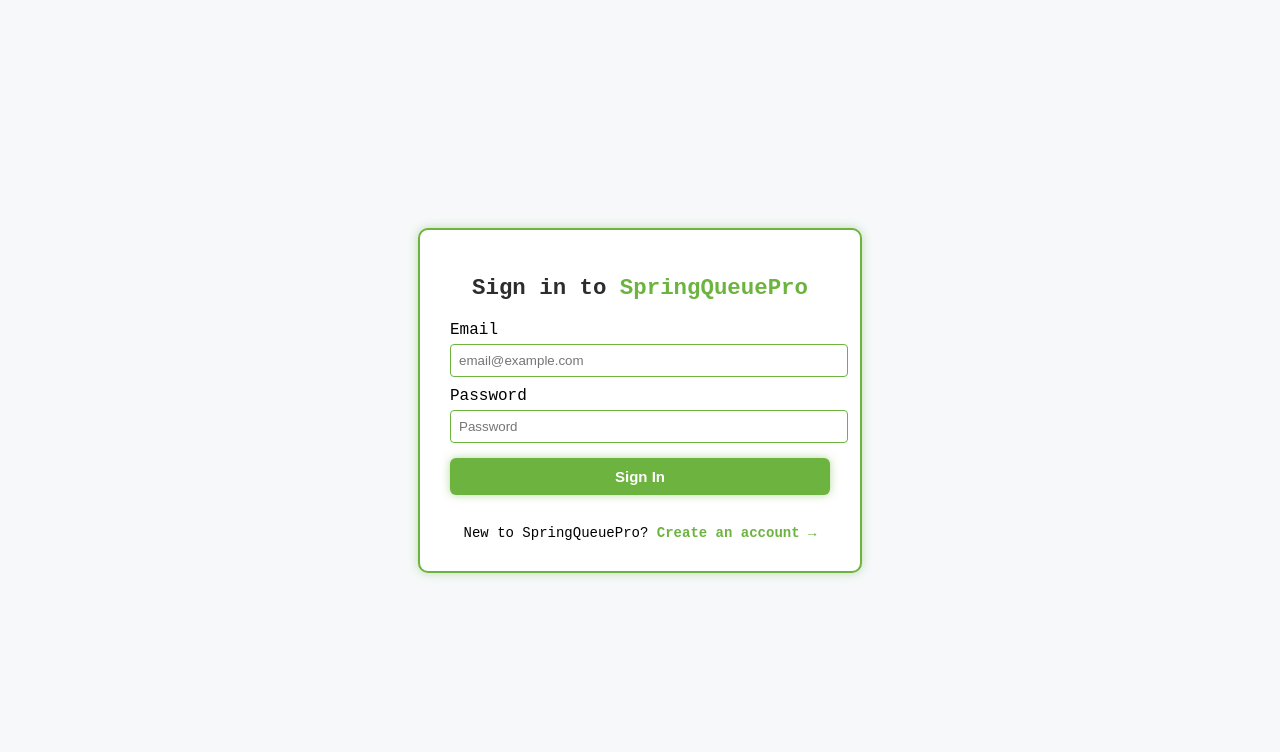
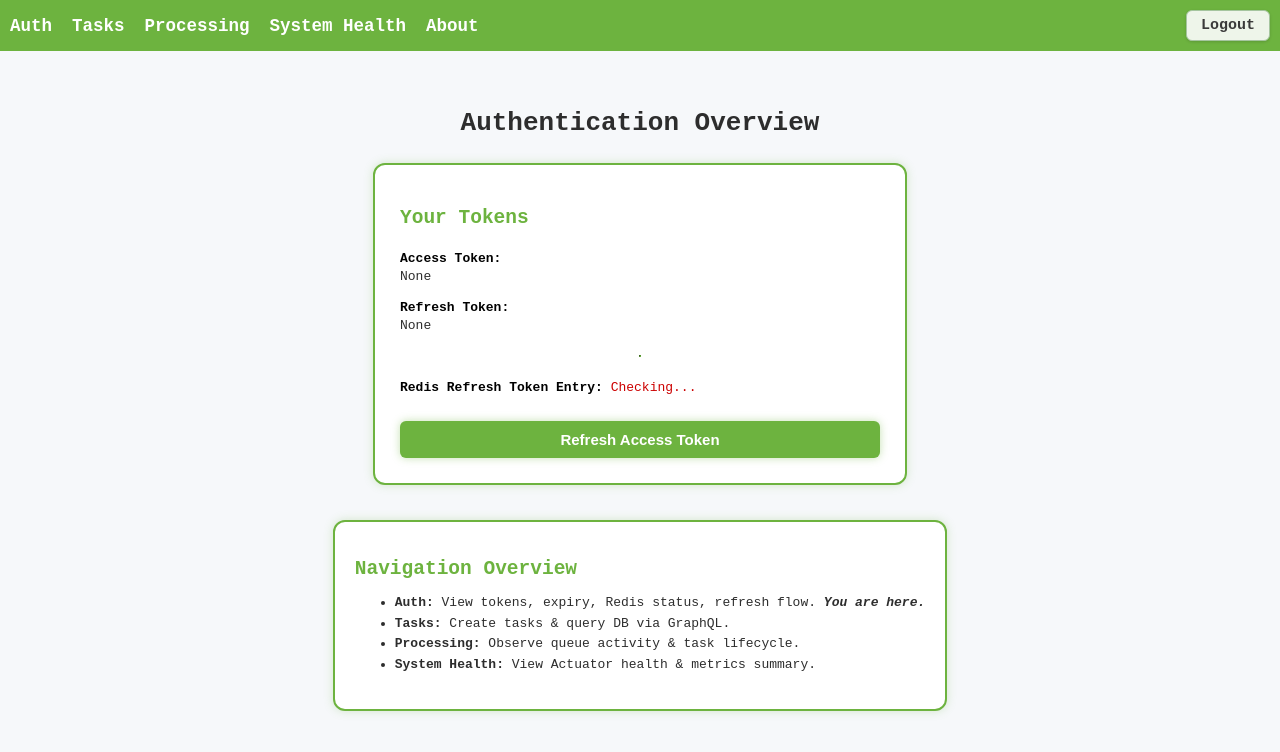
Before and after one commit to timan-z/SpringQueuePro, a React (Vite) app in the folder springqpro-frontend/: page /token-dashboard in a window 1280 px wide. Before the commit this address led to /login. Shown: the top 752 px of the page. Built offline with nearby package versions, Linux system fonts and the light colour scheme; no server answers.

Commit message:
Have Token Dashboard Page (landing page post-Login)

```diff
--- a/springqpro-frontend/src/App.tsx
+++ b/springqpro-frontend/src/App.tsx
@@ -25,7 +25,9 @@
           {/* REGISTER PAGE: */}
           <Route path="/register" element={<RegisterPage />} />
           {/* TOKEN DASHBOARD: */}
-          <Route path="/token-dashboard" element={<ProtectedRoute><TokenDashboardPage /></ProtectedRoute>}/>
+          {/* <Route path="/token-dashboard" element={<ProtectedRoute><TokenDashboardPage /></ProtectedRoute>}/> */}
+          <Route path="/token-dashboard" element={<TokenDashboardPage />}/>
+
           {/* TASKS PAGE: */}
           <Route path="/tasks" element={<ProtectedRoute><TasksPage /></ProtectedRoute>}/>
 
--- a/springqpro-frontend/src/api/api.ts
+++ b/springqpro-frontend/src/api/api.ts
@@ -31,7 +31,7 @@
     return res.json();
 }
 
-// [4] - /auth/refresh-status
+// [4] - /auth/refresh-status (NOTE: Added this later on -- doesn't match style but I don't care, I'm learning!!!)
 export async function getRedisTokenStatus(accessToken: string, refreshToken: string) {
     const url = `${API_BASE}/auth/refresh-status?refreshToken=${encodeURIComponent(refreshToken)}`;
     const res = await fetch(url, {
--- a/springqpro-frontend/src/pages/TokenDashboardPage.tsx
+++ b/springqpro-frontend/src/pages/TokenDashboardPage.tsx
@@ -14,62 +14,251 @@
 
 TO-DO: Write a JWT Debugger file that parses JWT Payload locally and displays internal info.
 */
+// src/pages/TokenDashboardPage.tsx
+
+import { useEffect, useState } from "react";
 import { useAuth } from "../utility/auth/AuthContext";
-import { jwtDecode } from "jwt-decode";
-import { useEffect, useState } from "react";
+import { refreshAccessToken, getRedisTokenStatus } from "../api/api";
 import NavBar from "../components/NavBar";
 
+interface DecodedJWT {
+  sub: string;
+  iat: number;
+  exp: number;
+  iss?: string;
+  [key: string]: any;
+}
+
 export default function TokenDashboardPage() {
-    const { accessToken, refreshToken, decoded, refresh, logout } = useAuth();
-    const [redisStatus, setRedisStatus] = useState<string>("checking...");
+  const { accessToken, refreshToken, login } = useAuth();
+  const [decoded, setDecoded] = useState<DecodedJWT | null>(null);
+  const [expiryCountdown, setExpiryCountdown] = useState<string>("");
+  const [redisStatus, setRedisStatus] = useState<string>("Checking...");
+  const [refreshing, setRefreshing] = useState<boolean>(false);
 
-    // Fetch Redis token store status:
-    useEffect(() => {
-        (async () => {
-            if (!refreshToken) return setRedisStatus("no token");
-            const res = await fetch(`/actuator/health`);
-            const json = await res.json();
-            setRedisStatus(json?.components?.redis?.status || "unknown");
-        })();
-    }, [refreshToken]);
+  // Decoding JWT:
+  const decodeJwt = (token: string): DecodedJWT | null => {
+    try {
+      const payload = token.split(".")[1];
+      return JSON.parse(atob(payload));
+    } catch {
+      return null;
+    }
+  };
+  useEffect(() => {
+    if (accessToken) {
+      setDecoded(decodeJwt(accessToken));
+    }
+  }, [accessToken]);
 
-    const masked = (t: string | null) => t ? t.substring(0, 16) + "..." : "N/A";
+  // Expiry Countdown for Tokens (Quality of Life stuff):
+  useEffect(() => {
+    if (!decoded?.exp) return;
 
-    return (
-        <div style={{ padding: 40, color: "#00FF41", fontFamily: "monospace" }}>
-            <NavBar />
-            <h1>Authentication Dashboard</h1>
-            <p>Logged in as: <b>{decoded?.sub}</b></p>
+    const timer = setInterval(() => {
+      const now = Math.floor(Date.now() / 1000);
+      const diff = decoded.exp - now;
 
-            <h2>Access Token</h2>
-            <p>{masked(accessToken)}</p>
-            <p>Expires: {decoded?.exp ? new Date(decoded.exp * 1000).toString() : "N/A"}</p>
+      if (diff <= 0) {
+        setExpiryCountdown("Expired");
+        clearInterval(timer);
+        return;
+      }
 
-            <h2>Refresh Token</h2>
-            <p>{masked(refreshToken)}</p>
-            <p>Redis status: {redisStatus}</p>
+      const mins = Math.floor(diff / 60);
+      const secs = diff % 60;
+      setExpiryCountdown(`${mins}m ${secs}s`);
+    }, 1000);
 
-            <button onClick={refresh} style={{ marginRight: 10 }}>Refresh Access Token</button>
-            <button onClick={logout}>Logout</button>
+    return () => clearInterval(timer);
+  }, [decoded]);
 
-            <hr/>
+  // Redis fetch:
+  useEffect(() => {
+    if (!accessToken || !refreshToken) return;
+    const fetchStatus = async () => {
+      try {
+        const res = await getRedisTokenStatus(accessToken, refreshToken);
+        setRedisStatus(res.active ? "Active" : "Not Found");
+      } catch {
+        setRedisStatus("Error");
+      }
+    };
+    fetchStatus();
+  }, [accessToken, refreshToken]);
 
-            <h3>Test Protected API</h3>
-            <button
-                onClick={async () => {
-                const res = await fetch("/graphql", {
-                    method: "POST",
-                    headers: {
-                    "Content-Type": "application/json",
-                    Authorization: `Bearer ${accessToken}`,
-                    },
-                    body: JSON.stringify({ query: "{ tasks { id } }" }),
-                });
-                alert("GraphQL response: " + (await res.text()));
-                }}
+  // Manual refresh:
+  const handleRefresh = async () => {
+    if (!refreshToken) return;
+    setRefreshing(true);
+
+    const res = await refreshAccessToken(refreshToken);
+    if (res.accessToken && res.refreshToken) {
+      login(res.accessToken, res.refreshToken);
+      setDecoded(decodeJwt(res.accessToken));
+    } else {
+      alert("Failed to refresh token.");
+    }
+    setRefreshing(false);
+  };
+
+  const mask = (t: string) => t.slice(0, 16) + "..." + t.slice(-8);
+
+  // The code:
+  return (
+    <div
+      style={{
+        minHeight: "100vh",
+        backgroundColor: "#f6f8fa",
+        fontFamily: "monospace",
+      }}
+    >
+      <NavBar />
+
+      <div
+        style={{
+          display: "flex",
+          flexDirection: "column",
+          alignItems: "center",
+          paddingTop: "40px",
+        }}
+      >
+        {/* PAGE TITLE */}
+        <h1 style={{ color: "#2d2d2d", marginBottom: "25px" }}>
+          Authentication Overview
+        </h1>
+
+        {/* MAIN CARD */}
+        <div
+          style={{
+            width: "480px",
+            padding: "25px",
+            backgroundColor: "#ffffff",
+            border: "2px solid #6db33f",
+            borderRadius: "12px",
+            boxShadow: "0 0 10px rgba(109,179,63,0.25)",
+            display: "flex",
+            flexDirection: "column",
+            gap: "16px",
+          }}
+        >
+          <h2 style={{ color: "#6db33f", marginBottom: "6px" }}>
+            Your Tokens
+          </h2>
+
+          <div>
+            <b>Access Token:</b>
+            <div style={{ marginTop: "3px", color: "#2d2d2d" }}>
+              {accessToken ? mask(accessToken) : "None"}
+            </div>
+          </div>
+
+          <div>
+            <b>Refresh Token:</b>
+            <div style={{ marginTop: "3px", color: "#2d2d2d" }}>
+              {refreshToken ? mask(refreshToken) : "None"}
+            </div>
+          </div>
+
+          {/* EXPIRY SECTION */}
+          {decoded && (
+            <>
+              <hr style={{ borderColor: "#6db33f" }} />
+
+              <div>
+                <b>Issued At:</b>{" "}
+                {new Date(decoded.iat * 1000).toLocaleString()}
+              </div>
+
+              <div>
+                <b>Expires At:</b>{" "}
+                {new Date(decoded.exp * 1000).toLocaleString()}
+              </div>
+
+              <div>
+                <b>Time Remaining:</b>{" "}
+                <span
+                  style={{
+                    color: expiryCountdown === "Expired" ? "red" : "#2d2d2d",
+                  }}
+                >
+                  {expiryCountdown}
+                </span>
+              </div>
+            </>
+          )}
+
+          {/* REDIS STATUS */}
+          <hr style={{ borderColor: "#6db33f" }} />
+          <div>
+            <b>Redis Refresh Token Entry:</b>{" "}
+            <span
+              style={{
+                color:
+                  redisStatus === "Active"
+                    ? "#6db33f"
+                    : redisStatus === "Error"
+                    ? "red"
+                    : "#cc0000",
+              }}
             >
-                Run Test Query
-            </button>
+              {redisStatus}
+            </span>
+          </div>
+
+          {/* REFRESH BUTTON */}
+          <button
+            onClick={handleRefresh}
+            disabled={refreshing}
+            style={{
+              marginTop: "10px",
+              padding: "10px",
+              backgroundColor: refreshing ? "#85b577" : "#6db33f",
+              border: "none",
+              borderRadius: "6px",
+              color: "#ffffff",
+              fontWeight: "bold",
+              cursor: "pointer",
+              fontSize: "15px",
+              boxShadow: "0 0 8px rgba(109,179,63,0.4)",
+            }}
+          >
+            {refreshing ? "Refreshing..." : "Refresh Access Token"}
+          </button>
         </div>
-    );
+
+        {/* NAVIGATION OVERVIEW BOX */}
+        <div
+          style={{
+            width: "520x",
+            marginTop: "35px",
+            padding: "20px",
+            backgroundColor: "#ffffff",
+            border: "2px solid #6db33f",
+            borderRadius: "12px",
+            boxShadow: "0 0 10px rgba(109,179,63,0.25)",
+            color: "#2d2d2d",
+          }}
+        >
+          <h2 style={{ marginBottom: "10px", color: "#6db33f" }}>
+            Navigation Overview
+          </h2>
+          <ul style={{ lineHeight: "1.6" }}>
+            <li>
+              <b>Auth:</b> View tokens, expiry, Redis status, refresh flow. <b><i>You are here.</i></b>
+            </li>
+            <li>
+              <b>Tasks:</b> Create tasks & query DB via GraphQL.
+            </li>
+            <li>
+              <b>Processing:</b> Observe queue activity & task lifecycle.
+            </li>
+            <li>
+              <b>System Health:</b> View Actuator health & metrics summary.
+            </li>
+          </ul>
+        </div>
+      </div>
+    </div>
+  );
 }
```
